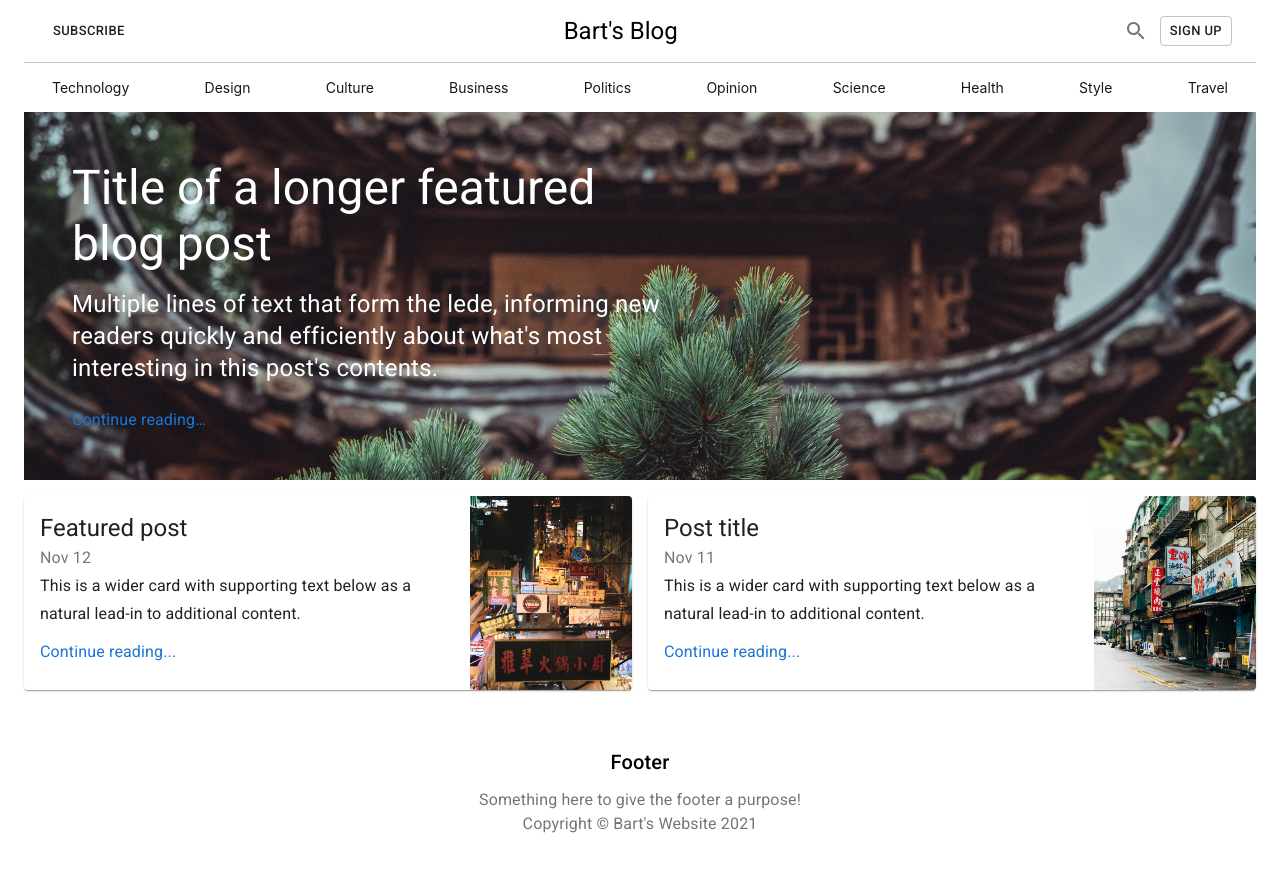
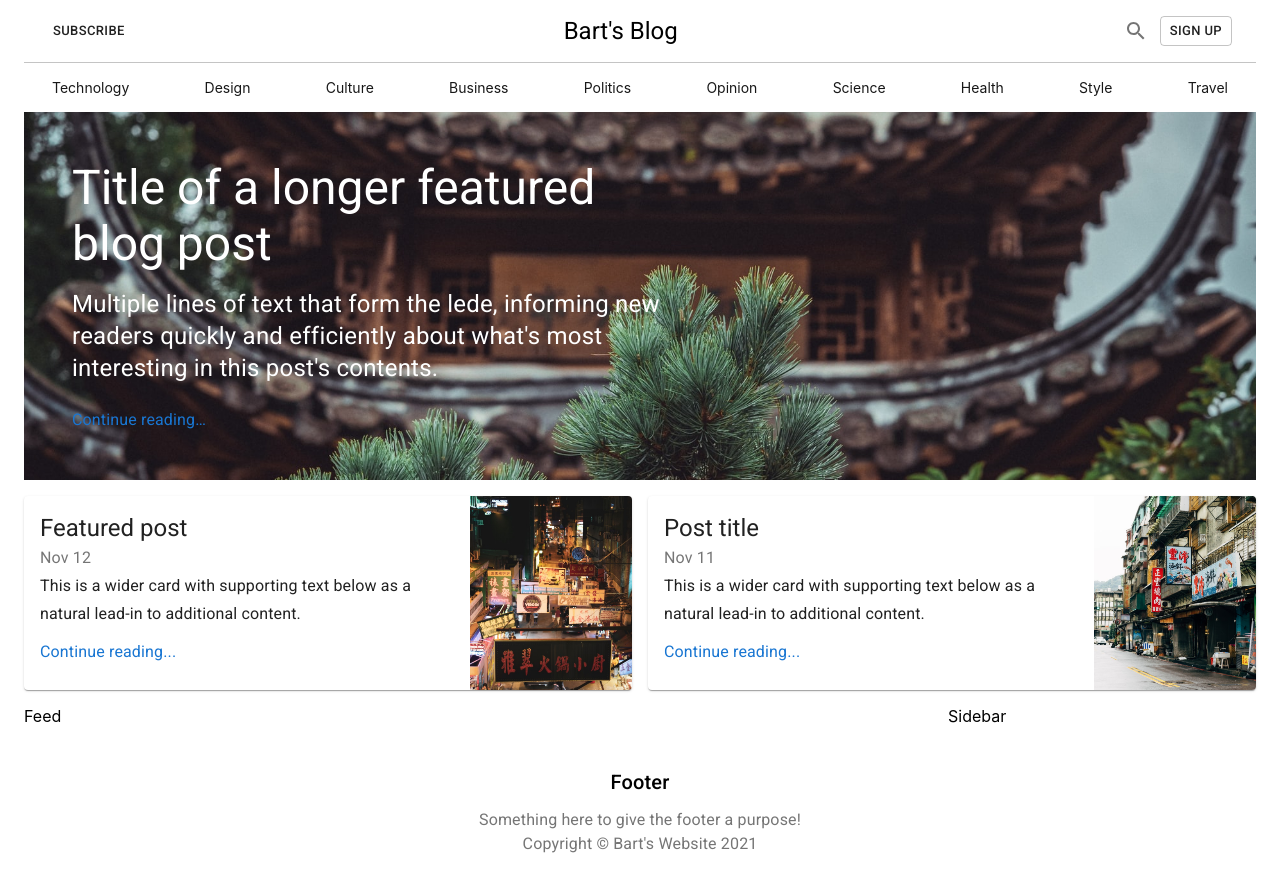
Before and after one commit to IlyaKrapivnoy/material_ui_responsive_site_2, a React (Create React App) app: page / in a window 1280 px wide. Shown: the top 892 px of the page. Built offline with nearby package versions, Linux system fonts and the light colour scheme.

Commit message:
add feed and sidebar components

```diff
--- a/src/App.js
+++ b/src/App.js
@@ -2,6 +2,7 @@ import Banner from './components/Banner';
 import Cards from './components/Cards';
 import Header from './components/Header';
 import Footer from './components/Footer';
+import MainContent from './components/MainContent';
 
 let menuList = [
     {
@@ -52,6 +53,7 @@ function App() {
             <Header menuList={menuList} />
             <Banner />
             <Cards />
+            <MainContent />
             <Footer />
         </div>
     );
--- /dev/null
+++ b/src/components/Feed.jsx
@@ -0,0 +1,5 @@
+const Feed = () => {
+    return <>Feed</>;
+};
+
+export default Feed;
--- /dev/null
+++ b/src/components/MainContent.jsx
@@ -0,0 +1,26 @@
+import { Container, Grid, makeStyles, Typography } from '@material-ui/core';
+import Feed from './Feed';
+import Sidebar from './Sidebar';
+
+const useStyles = makeStyles((theme) => ({}));
+
+const MainContent = () => {
+    const classes = useStyles();
+
+    return (
+        <>
+            <Container maxWidth='lg'>
+                <Grid container>
+                    <Grid item xs={9}>
+                        <Feed className={classes.feed} />
+                    </Grid>
+                    <Grid item xs={3}>
+                        <Sidebar className={classes.sidebar} />
+                    </Grid>
+                </Grid>
+            </Container>
+        </>
+    );
+};
+
+export default MainContent;
--- /dev/null
+++ b/src/components/Sidebar.jsx
@@ -0,0 +1,5 @@
+const Sidebar = () => {
+    return <>Sidebar</>;
+};
+
+export default Sidebar;
```
